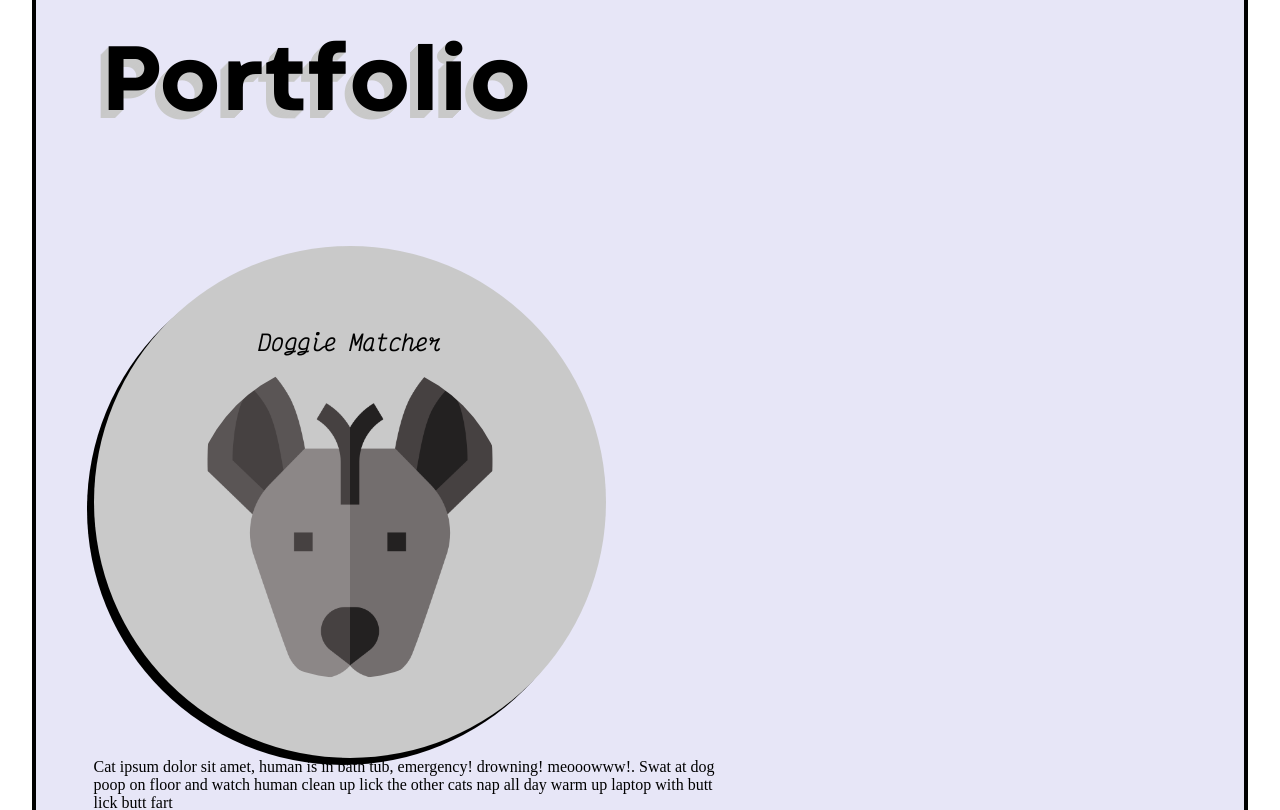
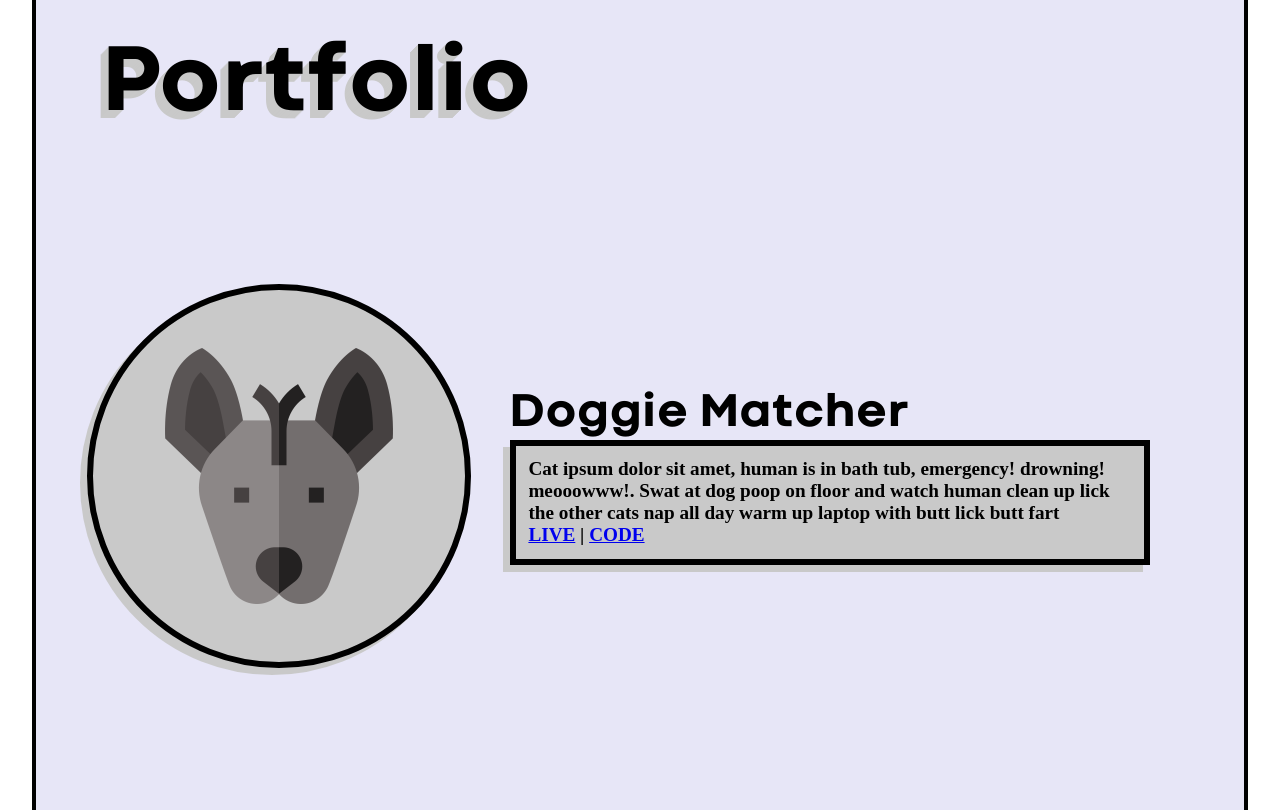
Before and after one commit to taylor-c-williams/taylorcallanwilliams, a React (Create React App) app: page / in a window 1280 px wide. Shown: the part 1820-2630 px from the top of the page. Built offline with nearby package versions, Linux system fonts and the light colour scheme; a web font is replaced by a local one.

Commit message:
portfolio component layout first draft

```diff
--- a/src/views/Portfolio/Portfolio.jsx
+++ b/src/views/Portfolio/Portfolio.jsx
@@ -6,18 +6,25 @@ import dogMatch from '../../assets/images/xoloitzcuintle.png';
 export default function Portfolio() {
   return (
     <div className={styles.portfolioMain}>
-      <div className={styles.portfolioContainer}>
       <Parallax speed={10}>
         <h1 className={animations.textShadowPopSl}>Portfolio</h1>
       </Parallax>
+
       <div className={styles.projectContainer}>
-          <span className={styles.subHeader}>Doggie Matcher</span>
+        <div className={styles.projectIcon}>
           <img src={dogMatch} alt="Doggie Matcher project" />
         </div>
+
+        <div className={styles.projectDescription}>
+          <span className={styles.subHeader}>Doggie Matcher</span>
           <div className={styles.blurb}>
             Cat ipsum dolor sit amet, human is in bath tub, emergency! drowning!
-          meooowww!. Swat at dog poop on floor and watch human clean up lick the
-          other cats nap all day warm up laptop with butt lick butt fart
+            meooowww!. Swat at dog poop on floor and watch human clean up lick
+            the other cats nap all day warm up laptop with butt lick butt fart
+            <div className={styles.projectLinks}>
+              <a href="#">LIVE</a> | <a href="#">CODE</a>
+            </div>
+          </div>
         </div>
       </div>
     </div>
--- a/src/views/Portfolio/Portfolio.module.css
+++ b/src/views/Portfolio/Portfolio.module.css
@@ -43,9 +43,6 @@
     justify-content: flex-start;
     align-items: flex-start;
     flex-direction: column;
-  }
-
-  .portfolioContainer {
     margin: 2vw 0 0 2vw;
     font-family: 'VictorMonoMedium';
     font-size: 1em;
@@ -53,38 +50,52 @@
   }
 
   .subHeader {
-    display: block;
-    font-size: 1.5em;
-    font-family: 'VictorMonoItalic';
+    font-size: 3em;
+    font-family: 'CodecColdExtraBold';
+    font-weight: 600;
   }
 
-  .portfolioContainer h1 {
+  h1 {
     margin: 0;
     font-family: 'CodecColdExtraBold';
     font-size: 6em;
   }
 
-  .portrait img {
-    clip-path: circle(50% at 50% 50%);
-    height: 15vw;
+  .projectContainer {
+    display: grid;
+    grid-template-columns: 1fr 1fr;
+    width: 80vw;
+    justify-content: center;
+    align-items: center;
   }
 
-  .projectContainer {
+  .projectIcon {
     display: flex;
     justify-content: center;
     align-items: center;
     flex-direction: column;
     background-color: #c9c9c9;
-    padding: 3vw;
-    width: 40vw;
-    height: 40vw;
+    margin: 3vw;
+    width: 30vw;
+    height: 30vw;
     border-radius: 25vw;
-    filter: drop-shadow(-7px 7px black);
+    border: 0.5vw solid black;
+    filter: drop-shadow(-7px 7px #c9c9c9);
   }
 
-  .projectContainer img {
-    height: 25vw;
-    width: 25vw;
-    clip-path: circle(50% at 50% 50%);
+  .projectIcon img {
+    height: 20vw;
+    width: 20vw;
+  }
+
+  .blurb {
+    font-size: 1.2em;
+    font-weight: 600;
+    background-color: #c9c9c9;
+    padding: 1vw;
+    margin-right: 1vw;
+    width: 50vw;
+    border: 0.5vw solid black;
+    filter: drop-shadow(-7px 7px #c9c9c9);
   }
 }
```
Lines whose indentation alone changed are shown as unchanged.
